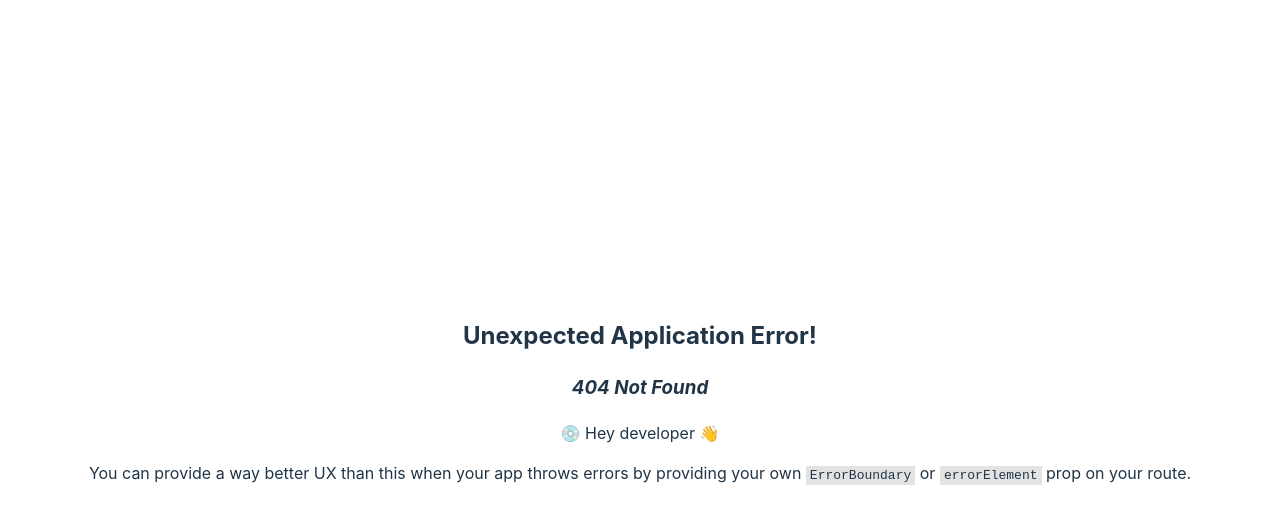
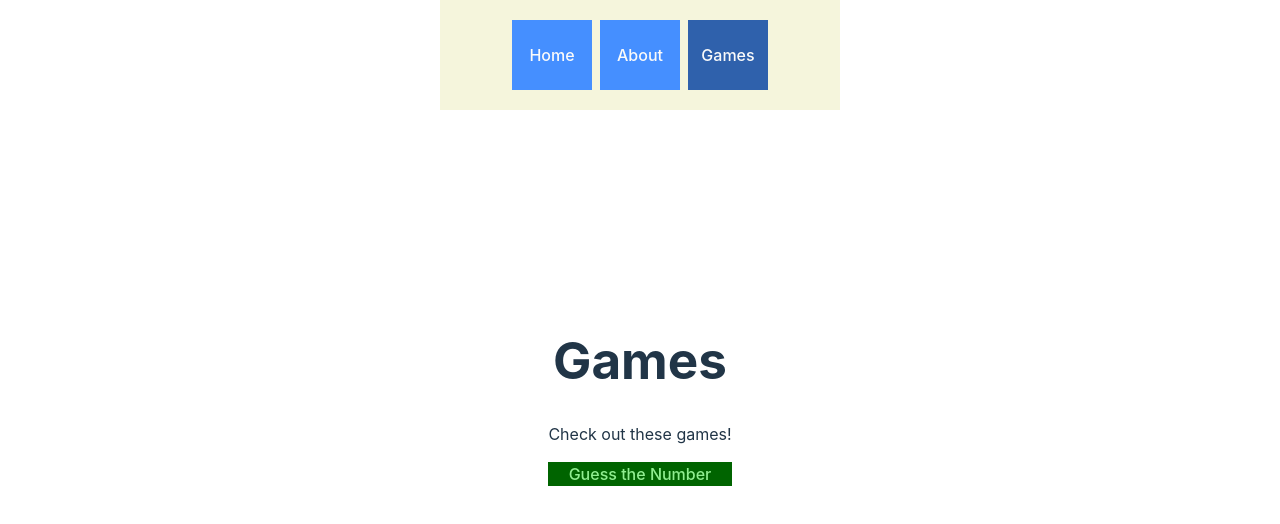
Before and after one commit to rrisner/risnerone, a React (Vite) app: page /games in a window 1280 px wide. Before the commit this address had no page. Shown: the top 524 px of the page. Built offline with nearby package versions, Linux system fonts and the light colour scheme.

Commit message:
Add games feature to site

```diff
--- a/src/App.css
+++ b/src/App.css
@@ -98,3 +98,20 @@
   align-items: center;
   justify-content: center;
 }
+
+.games-menu ul {
+  list-style: none;
+  padding: 0;
+}
+
+.games-menu li {
+  background-color: darkgreen;
+}
+
+.games-menu li:hover {
+  background-color: green;
+}
+
+.games-menu a {
+  color: lightgreen;
+}
--- /dev/null
+++ b/src/components/Games/BackToGamesLink.jsx
@@ -0,0 +1,11 @@
+import '../../App.css'
+
+function BackToGamesLink() {
+  return (
+    <>
+      <a href='/games'>Back to Games</a>
+    </>
+  )
+}
+
+export default BackToGamesLink;
--- /dev/null
+++ b/src/components/Games/GamesHome.jsx
@@ -0,0 +1,19 @@
+import "../../App.css";
+
+function GamesHome() {
+  return (
+    <>
+      <h1>Games</h1>
+      <p>Check out these games!</p>
+      <div className="games-menu">
+        <ul>
+          <li>
+            <a href="/games/guess-the-number">Guess the Number</a>
+          </li>
+        </ul>
+      </div>
+    </>
+  );
+}
+
+export default GamesHome;
--- /dev/null
+++ b/src/components/Games/GuessTheNumberGame.jsx
@@ -0,0 +1,88 @@
+import "../../App.css";
+import { useState, useEffect, useRef } from "react";
+
+function GuessTheNumberGame() {
+  const [randomNumber, setRandomNumber] = useState(0);
+  const [gameState, setGameState] = useState("playing");
+  const [guessCount, setGuessCount] = useState(0);
+  const usersGuess = useRef(-1);
+
+  const setNewRandomNumber = () => {
+    setRandomNumber(Math.floor(Math.random() * 100));
+  };
+
+  useEffect(() => {
+    setNewRandomNumber();
+  }, []);
+
+  const checkUserGuessNumber = (guess) => {
+    guess = Number(guess); //coerce to number type
+    //console.log(`${guess} vs. ${randomNumber} ? is ${guess === randomNumber}`);
+
+    setGuessCount(guessCount + 1);
+
+    if (guess === randomNumber) {
+      setGameState("win");
+    } else if (guess < randomNumber) {
+      setGameState("guess-low");
+    } else {
+      setGameState("guess-high");
+    }
+  };
+
+  const clickedSubmitButton = (e) => {
+    e.preventDefault();
+    //console.log(usersGuess.current.value);
+    if (usersGuess.current.value === "") {
+      setGameState("no-value-entered");
+    } else {
+      checkUserGuessNumber(usersGuess.current.value);
+    }
+  };
+
+  const playAgain = () => {
+    setGameState("playing");
+    setNewRandomNumber();
+    setGuessCount(0);
+  };
+
+  return (
+    <>
+      <h1>Guess the Number</h1>
+      <h2>Please guess an integer between 0 and 99:</h2>
+      {gameState != "win" && (
+        <>
+          <input type="number" step={1} ref={usersGuess}></input>
+          <button onClick={clickedSubmitButton}>Submit Guess</button>
+        </>
+      )}
+
+      {gameState === "win" && <h3>You won in {guessCount} guesses.</h3>}
+      {gameState != "win" && <h3>Guesses so far: {guessCount}</h3>}
+
+      {(gameState === "win" && (
+        <div>
+          <h2>You won! The number was {randomNumber}!</h2>
+          <button onClick={playAgain}>Play again!</button>
+        </div>
+      )) ||
+        (gameState === "guess-low" && (
+          <div>
+            <h2>Your guess was too low!</h2>
+          </div>
+        )) ||
+        (gameState === "guess-high" && (
+          <div>
+            <h2>Your guess was too high!</h2>
+          </div>
+        )) ||
+        (gameState === "no-value-entered" && (
+          <div>
+            <h2>No value was entered.</h2>
+          </div>
+        ))}
+    </>
+  );
+}
+
+export default GuessTheNumberGame;
--- a/src/components/Global/NavBar.jsx
+++ b/src/components/Global/NavBar.jsx
@@ -11,6 +11,9 @@ function NavBar() {
         <li className={useLocation().pathname === "/about" ? "active" : ""}>
           <a href="/about">About</a>
         </li>
+        <li className={useLocation().pathname.startsWith("/games") ? "active" : ""}>
+          <a href="/games">Games</a>
+        </li>
       </ul>
     </div>
   );
--- a/src/components/Home/Home.jsx
+++ b/src/components/Home/Home.jsx
@@ -23,7 +23,6 @@ function Home() {
           Find me on LinkedIn
         </a>
       </div>
-      <p>This is a novel change</p>
       <div className="card">
         <button onClick={() => setCount((count) => count + 1)}>
           count is {count}
--- a/src/main.jsx
+++ b/src/main.jsx
@@ -1,10 +1,13 @@
-import React from 'react'
-import ReactDOM from 'react-dom/client'
-import './index.css'
-import {  createBrowserRouter,  RouterProvider,} from "react-router-dom";
-import Home from './components/Home/home.jsx';
-import About from './components/About/About.jsx';
-import NavBar from './components/Global/NavBar.jsx';
+import React from "react";
+import ReactDOM from "react-dom/client";
+import "./index.css";
+import { createBrowserRouter, RouterProvider } from "react-router-dom";
+import Home from "./components/Home/home.jsx";
+import About from "./components/About/About.jsx";
+import NavBar from "./components/Global/NavBar.jsx";
+import GuessTheNumberGame from "./components/Games/GuessTheNumberGame.jsx";
+import GamesHome from "./components/Games/GamesHome.jsx";
+import BackToGamesLink from "./components/Games/BackToGamesLink.jsx";
 
 const withHeaderAndFooter = (component) => {
   return (
@@ -12,22 +15,38 @@ const withHeaderAndFooter = (component) => {
       <NavBar />
       {component}
     </>
-  )
-}
+  );
+};
+const withBackToGamesLink = (component) => {
+  return (
+    <>
+      {component}
+      <BackToGamesLink />
+    </>
+  );
+};
 
 const router = createBrowserRouter([
   {
     path: "/",
-    element: withHeaderAndFooter(<Home />)
+    element: withHeaderAndFooter(<Home />),
   },
   {
     path: "/about",
-    element: withHeaderAndFooter(<About />)
-  }
+    element: withHeaderAndFooter(<About />),
+  },
+  {
+    path: "/games",
+    element: withHeaderAndFooter(<GamesHome />),
+  },
+  {
+    path: "/games/guess-the-number",
+    element: withHeaderAndFooter(withBackToGamesLink(<GuessTheNumberGame />)),
+  },
 ]);
 
-ReactDOM.createRoot(document.getElementById('root')).render(
+ReactDOM.createRoot(document.getElementById("root")).render(
   <React.StrictMode>
     <RouterProvider router={router} />
-  </React.StrictMode>,
-)
+  </React.StrictMode>
+);
```
